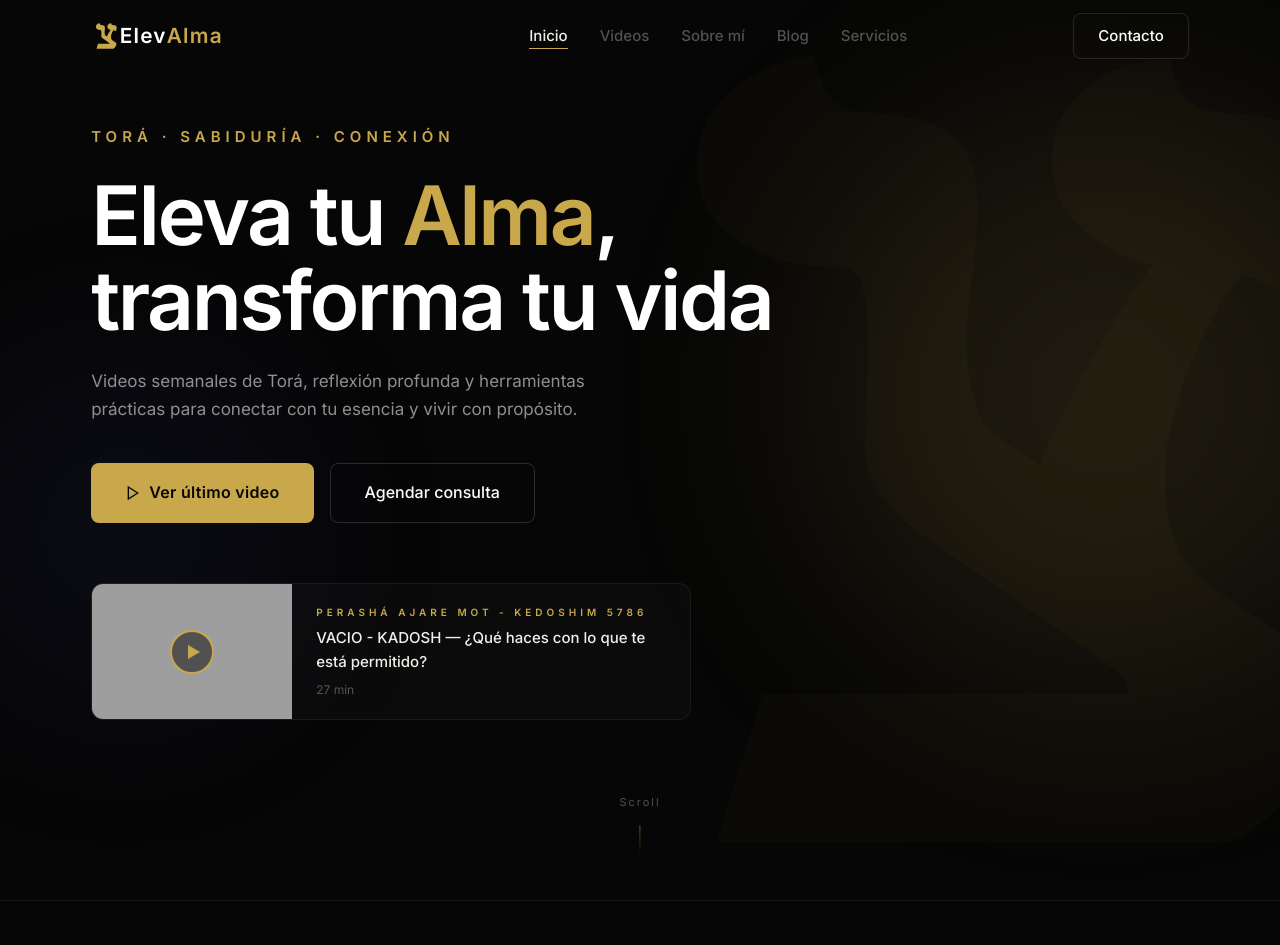
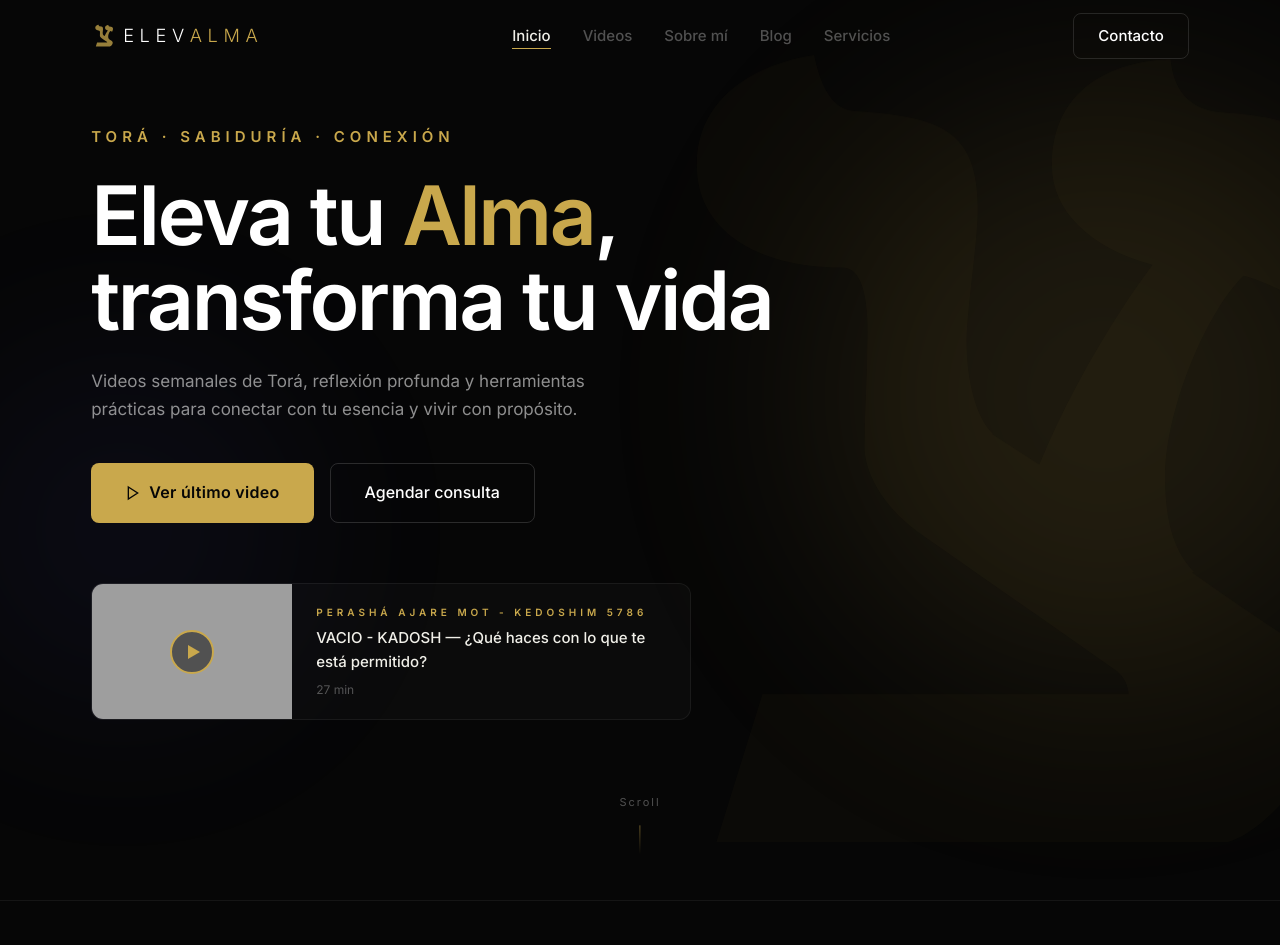
Before and after one commit to spenhos/elevalma-site, a Jekyll site: the page index.html, which Jekyll copies as it is, in a window 1280 px wide. Shown: the top 945 px of the page. Built offline with Jekyll 4.4.1, drawn with Linux system fonts in a browser that asks for light colours; grey boxes are pictures that could not be loaded.

Commit message:
Logo rediseñado: Tzadi fina + tipografia limpia

```diff
--- a/_layouts/post.html
+++ b/_layouts/post.html
@@ -71,7 +71,7 @@
   <!-- NAVIGATION -->
   <nav class="nav scrolled">
     <div class="nav-inner">
-      <a href="/" class="nav-logo"><svg class="nav-logo-svg" xmlns="http://www.w3.org/2000/svg" viewBox="0 0 680 80" aria-label="ElevAlma"><g transform="translate(12, 8) scale(0.113, 0.113)"><g transform="translate(0, 563) scale(1, -1)"><path d="M247 270 213 292H214C202 303 195 330 195 358C195 369 197 387 199 405C201 422 203 441 203 453C203 511 174 519 116 523C108 523 93 527 86 563C86 563 2 554 2 484C2 439 43 411 106 411C121 411 125 388 124 357C124 333 122 309 122 285C121 267 133 242 160 222C207 189 256 155 303 122C306 119 310 115 311 106H49L16 0H382C408 7 456 59 456 100C456 114 447 130 425 146C402 161 379 177 356 193H358C342 209 337 233 337 262C337 306 364 376 393 405C403 403 420 395 439 385C458 411 463 450 463 461C463 512 420 519 378 522C367 523 344 527 341 560C341 560 256 562 256 484C256 452 283 425 328 413C299 374 268 321 247 270Z" fill="#c9a84c"/></g></g><text x="72" y="57" font-family="Inter, sans-serif" font-weight="600" font-size="52" letter-spacing="3"><tspan fill="#ffffff">Elev</tspan><tspan fill="#c9a84c">Alma</tspan></text></svg></a>
+      <a href="/" class="nav-logo"><svg class="nav-logo-svg" xmlns="http://www.w3.org/2000/svg" viewBox="0 0 340 40" aria-label="ElevAlma"><g transform="translate(6, 4) scale(0.055, 0.055)" opacity="0.75"><g transform="translate(0, 563) scale(1, -1)"><path d="M247 270 213 292H214C202 303 195 330 195 358C195 369 197 387 199 405C201 422 203 441 203 453C203 511 174 519 116 523C108 523 93 527 86 563C86 563 2 554 2 484C2 439 43 411 106 411C121 411 125 388 124 357C124 333 122 309 122 285C121 267 133 242 160 222C207 189 256 155 303 122C306 119 310 115 311 106H49L16 0H382C408 7 456 59 456 100C456 114 447 130 425 146C402 161 379 177 356 193H358C342 209 337 233 337 262C337 306 364 376 393 405C403 403 420 395 439 385C458 411 463 450 463 461C463 512 420 519 378 522C367 523 344 527 341 560C341 560 256 562 256 484C256 452 283 425 328 413C299 374 268 321 247 270Z" fill="#c9a84c"/></g></g><text x="46" y="28" font-family="Inter, sans-serif" font-weight="300" font-size="26" letter-spacing="8"><tspan fill="#ffffff">ELEV</tspan><tspan fill="#c9a84c">ALMA</tspan></text></svg></a>
       <ul class="nav-links">
         <li><a href="/">Inicio</a></li>
         <li><a href="/#videos">Videos</a></li>
--- a/blog/index.html
+++ b/blog/index.html
@@ -45,7 +45,7 @@ title: Blog — ElevAlma
 
   <nav class="nav scrolled">
     <div class="nav-inner">
-      <a href="/" class="nav-logo"><svg class="nav-logo-svg" xmlns="http://www.w3.org/2000/svg" viewBox="0 0 680 80" aria-label="ElevAlma"><g transform="translate(12, 8) scale(0.113, 0.113)"><g transform="translate(0, 563) scale(1, -1)"><path d="M247 270 213 292H214C202 303 195 330 195 358C195 369 197 387 199 405C201 422 203 441 203 453C203 511 174 519 116 523C108 523 93 527 86 563C86 563 2 554 2 484C2 439 43 411 106 411C121 411 125 388 124 357C124 333 122 309 122 285C121 267 133 242 160 222C207 189 256 155 303 122C306 119 310 115 311 106H49L16 0H382C408 7 456 59 456 100C456 114 447 130 425 146C402 161 379 177 356 193H358C342 209 337 233 337 262C337 306 364 376 393 405C403 403 420 395 439 385C458 411 463 450 463 461C463 512 420 519 378 522C367 523 344 527 341 560C341 560 256 562 256 484C256 452 283 425 328 413C299 374 268 321 247 270Z" fill="#c9a84c"/></g></g><text x="72" y="57" font-family="Inter, sans-serif" font-weight="600" font-size="52" letter-spacing="3"><tspan fill="#ffffff">Elev</tspan><tspan fill="#c9a84c">Alma</tspan></text></svg></a>
+      <a href="/" class="nav-logo"><svg class="nav-logo-svg" xmlns="http://www.w3.org/2000/svg" viewBox="0 0 340 40" aria-label="ElevAlma"><g transform="translate(6, 4) scale(0.055, 0.055)" opacity="0.75"><g transform="translate(0, 563) scale(1, -1)"><path d="M247 270 213 292H214C202 303 195 330 195 358C195 369 197 387 199 405C201 422 203 441 203 453C203 511 174 519 116 523C108 523 93 527 86 563C86 563 2 554 2 484C2 439 43 411 106 411C121 411 125 388 124 357C124 333 122 309 122 285C121 267 133 242 160 222C207 189 256 155 303 122C306 119 310 115 311 106H49L16 0H382C408 7 456 59 456 100C456 114 447 130 425 146C402 161 379 177 356 193H358C342 209 337 233 337 262C337 306 364 376 393 405C403 403 420 395 439 385C458 411 463 450 463 461C463 512 420 519 378 522C367 523 344 527 341 560C341 560 256 562 256 484C256 452 283 425 328 413C299 374 268 321 247 270Z" fill="#c9a84c"/></g></g><text x="46" y="28" font-family="Inter, sans-serif" font-weight="300" font-size="26" letter-spacing="8"><tspan fill="#ffffff">ELEV</tspan><tspan fill="#c9a84c">ALMA</tspan></text></svg></a>
       <ul class="nav-links">
         <li><a href="/">Inicio</a></li>
         <li><a href="/#videos">Videos</a></li>
--- a/index.html
+++ b/index.html
@@ -48,7 +48,7 @@
   <!-- NAVIGATION -->
   <nav class="nav">
     <div class="nav-inner">
-      <a href="#inicio" class="nav-logo"><svg class="nav-logo-svg" xmlns="http://www.w3.org/2000/svg" viewBox="0 0 680 80" aria-label="ElevAlma"><g transform="translate(12, 8) scale(0.113, 0.113)"><g transform="translate(0, 563) scale(1, -1)"><path d="M247 270 213 292H214C202 303 195 330 195 358C195 369 197 387 199 405C201 422 203 441 203 453C203 511 174 519 116 523C108 523 93 527 86 563C86 563 2 554 2 484C2 439 43 411 106 411C121 411 125 388 124 357C124 333 122 309 122 285C121 267 133 242 160 222C207 189 256 155 303 122C306 119 310 115 311 106H49L16 0H382C408 7 456 59 456 100C456 114 447 130 425 146C402 161 379 177 356 193H358C342 209 337 233 337 262C337 306 364 376 393 405C403 403 420 395 439 385C458 411 463 450 463 461C463 512 420 519 378 522C367 523 344 527 341 560C341 560 256 562 256 484C256 452 283 425 328 413C299 374 268 321 247 270Z" fill="#c9a84c"/></g></g><text x="72" y="57" font-family="Inter, sans-serif" font-weight="600" font-size="52" letter-spacing="3"><tspan fill="#ffffff">Elev</tspan><tspan fill="#c9a84c">Alma</tspan></text></svg></a>
+      <a href="#inicio" class="nav-logo"><svg class="nav-logo-svg" xmlns="http://www.w3.org/2000/svg" viewBox="0 0 340 40" aria-label="ElevAlma"><g transform="translate(6, 4) scale(0.055, 0.055)" opacity="0.75"><g transform="translate(0, 563) scale(1, -1)"><path d="M247 270 213 292H214C202 303 195 330 195 358C195 369 197 387 199 405C201 422 203 441 203 453C203 511 174 519 116 523C108 523 93 527 86 563C86 563 2 554 2 484C2 439 43 411 106 411C121 411 125 388 124 357C124 333 122 309 122 285C121 267 133 242 160 222C207 189 256 155 303 122C306 119 310 115 311 106H49L16 0H382C408 7 456 59 456 100C456 114 447 130 425 146C402 161 379 177 356 193H358C342 209 337 233 337 262C337 306 364 376 393 405C403 403 420 395 439 385C458 411 463 450 463 461C463 512 420 519 378 522C367 523 344 527 341 560C341 560 256 562 256 484C256 452 283 425 328 413C299 374 268 321 247 270Z" fill="#c9a84c"/></g></g><text x="46" y="28" font-family="Inter, sans-serif" font-weight="300" font-size="26" letter-spacing="8"><tspan fill="#ffffff">ELEV</tspan><tspan fill="#c9a84c">ALMA</tspan></text></svg></a>
       <ul class="nav-links">
         <li><a href="#inicio" class="active">Inicio</a></li>
         <li><a href="#videos">Videos</a></li>
--- a/style.css
+++ b/style.css
@@ -124,7 +124,7 @@ section {
 }
 
 .nav-logo-svg {
-  height: 32px;
+  height: 28px;
   width: auto;
 }
 
```
